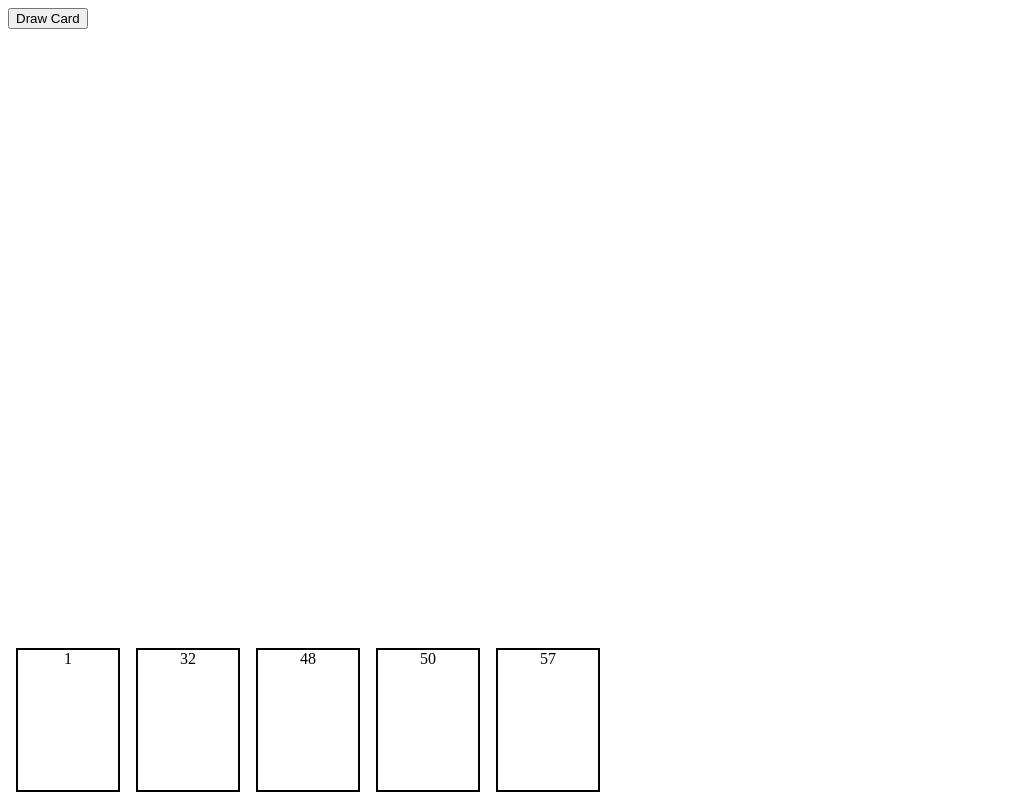
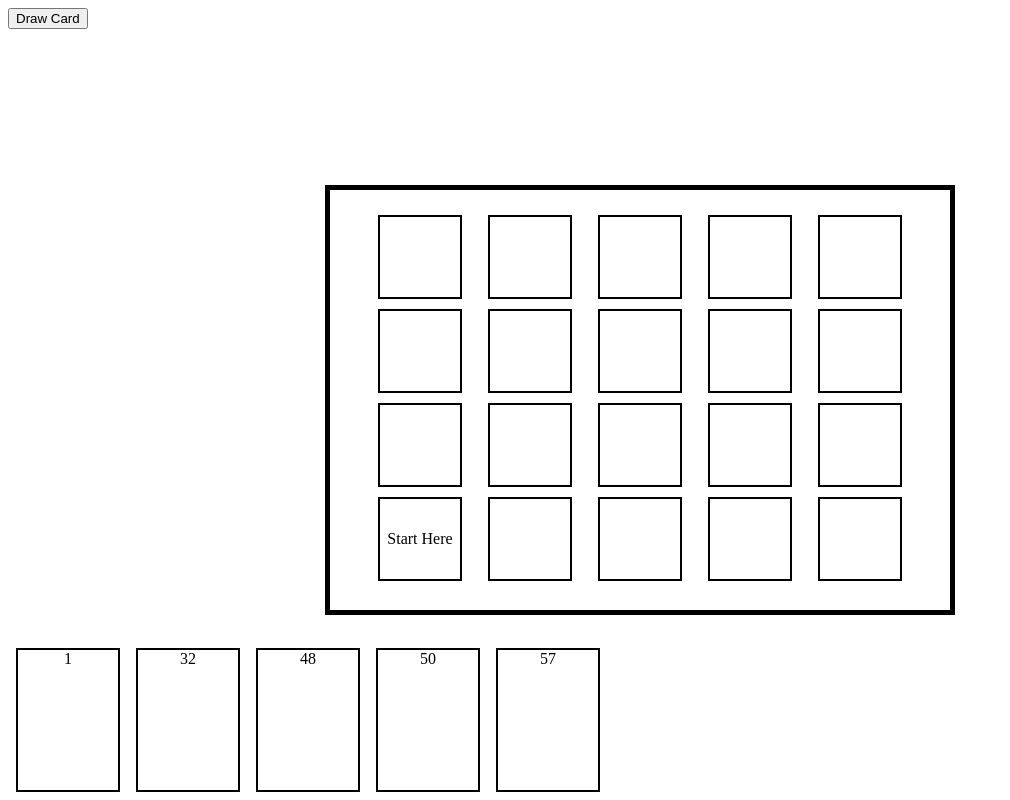
Before and after one commit to UCCS-MDelgado/CS-3110-Main-Project, a plain HTML site: page gameBoard.html in a window 1280 px wide. Shown: the whole page, without its empty margins (0-1010 px from the left). Drawn offline with Linux system fonts and the light colour scheme.

Commit message:
Created game board

```diff
--- a/gameBoard.html
+++ b/gameBoard.html
@@ -2,7 +2,7 @@
 <html>
 
 <head>
-    <title>Game Board</title>
+    <title>Card Game</title>
 
     <link rel="stylesheet" href="styles.css">
 
@@ -11,11 +11,42 @@
 
 <body>
 
+    <button onclick="addCardToHand(deckArray, handArray, 1)" id="Draw-One">Draw Card</button>
+
     <div id="Hand"></div>
 
+    <div id="Board">
+        <div class="Row" id="Top-Row">
+            <div class="Slot" id="Slot-A1"></div>
+            <div class="Slot" id="Slot-A2"></div>
+            <div class="Slot" id="Slot-A3"></div>
+            <div class="Slot" id="Slot-A4"></div>
+            <div class="Slot" id="Slot-A5"></div>
+        </div>
+        <div class="Row" id="Top-Center-Row">
+            <div class="Slot" id="Slot-B1"></div>
+            <div class="Slot" id="Slot-B2"></div>
+            <div class="Slot" id="Slot-B3"></div>
+            <div class="Slot" id="Slot-B4"></div>
+            <div class="Slot" id="Slot-B5"></div>
+        </div>
+        <div class="Row" id="Bottom-Center-Row">
+            <div class="Slot" id="Slot-C1"></div>
+            <div class="Slot" id="Slot-C2"></div>
+            <div class="Slot" id="Slot-C3"></div>
+            <div class="Slot" id="Slot-C4"></div>
+            <div class="Slot" id="Slot-C5"></div>
+        </div>
+        <div class="Row" id="Bottom-Row">
+            <div class="Slot" id="Slot-D1">Start Here</div>
+            <div class="Slot" id="Slot-D2"></div>
+            <div class="Slot" id="Slot-D3"></div>
+            <div class="Slot" id="Slot-D4"></div>
+            <div class="Slot" id="Slot-D5"></div>
+        </div>
+    </div>
+
     <script src="gameplay.js"></script>
-
-    <button onclick="addCardToHand(deckArray, handArray, 1)" id="Draw-One">Draw Card</button>
 
 </body>
 
--- a/styles.css
+++ b/styles.css
@@ -1,5 +1,36 @@
-.Card-ID:hover {
-    margin-top: -5%;
+#Board {
+    width: 600px;
+    height: 400px;
+    padding: 10px;
+    border: 5px solid black;
+    margin: 0;
+
+    position: absolute;
+    top: 50%;
+    left: 50%;
+    margin-right: -50%;
+    transform: translate(-50%, -50%);
+}
+
+.Row {
+    display: flex;
+    width: 550px;
+    height: 80px;
+    padding: 1px;
+    margin: 12px auto;
+}
+
+.Slot {
+    width: 80px;
+    height: 80px;
+    border: 2px solid black;
+    padding: 0px;
+    margin: 2px auto;
+    display: flex;
+    text-align: center;
+    justify-content: center;
+    align-content: center;
+    flex-direction: column;
 }
 
 #Hand {
@@ -16,3 +47,7 @@
     width: 100px;
     margin: .5em;
 }
+
+.Card-ID:hover {
+    margin-top: -5%;
+}
```
